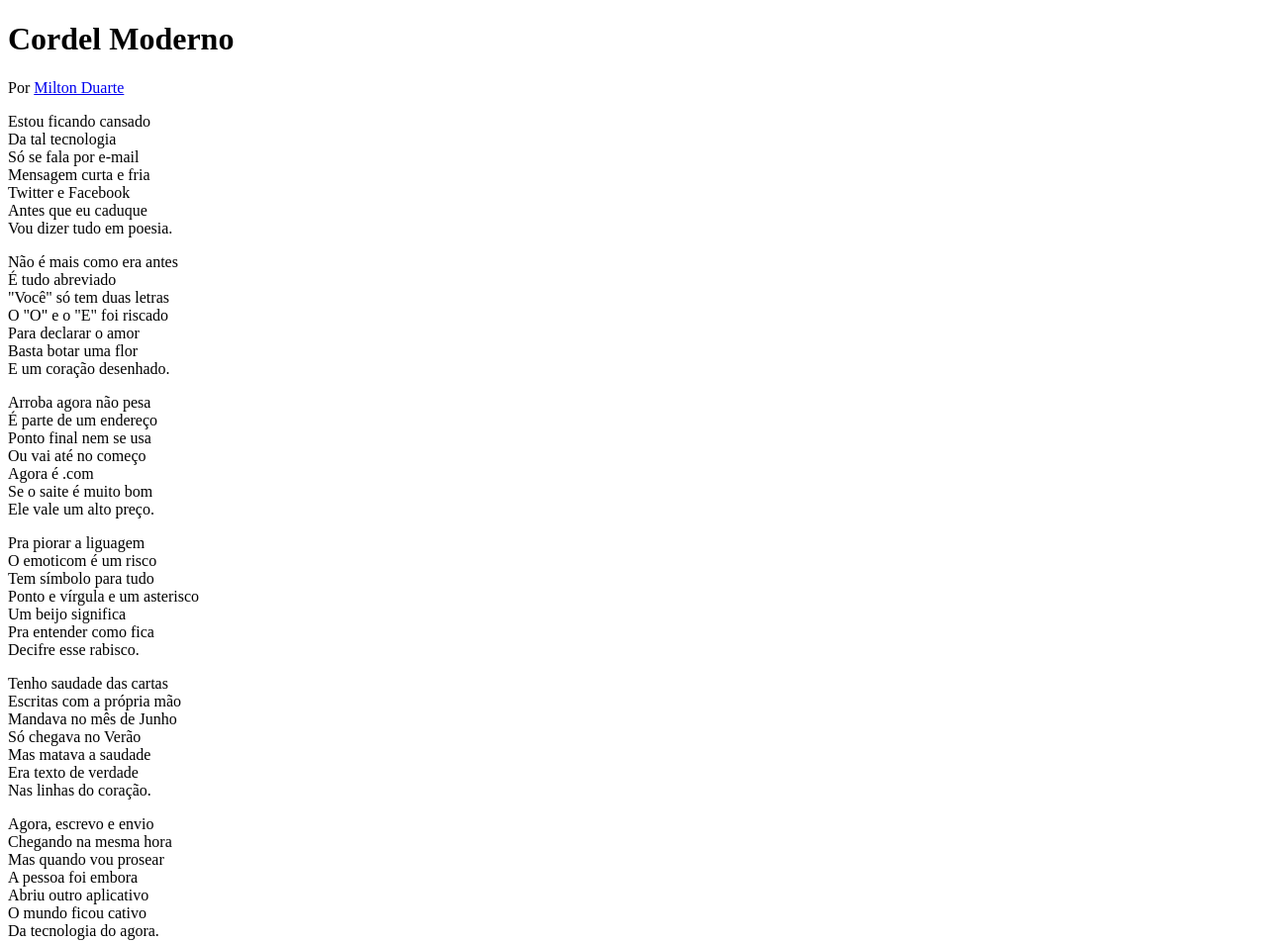
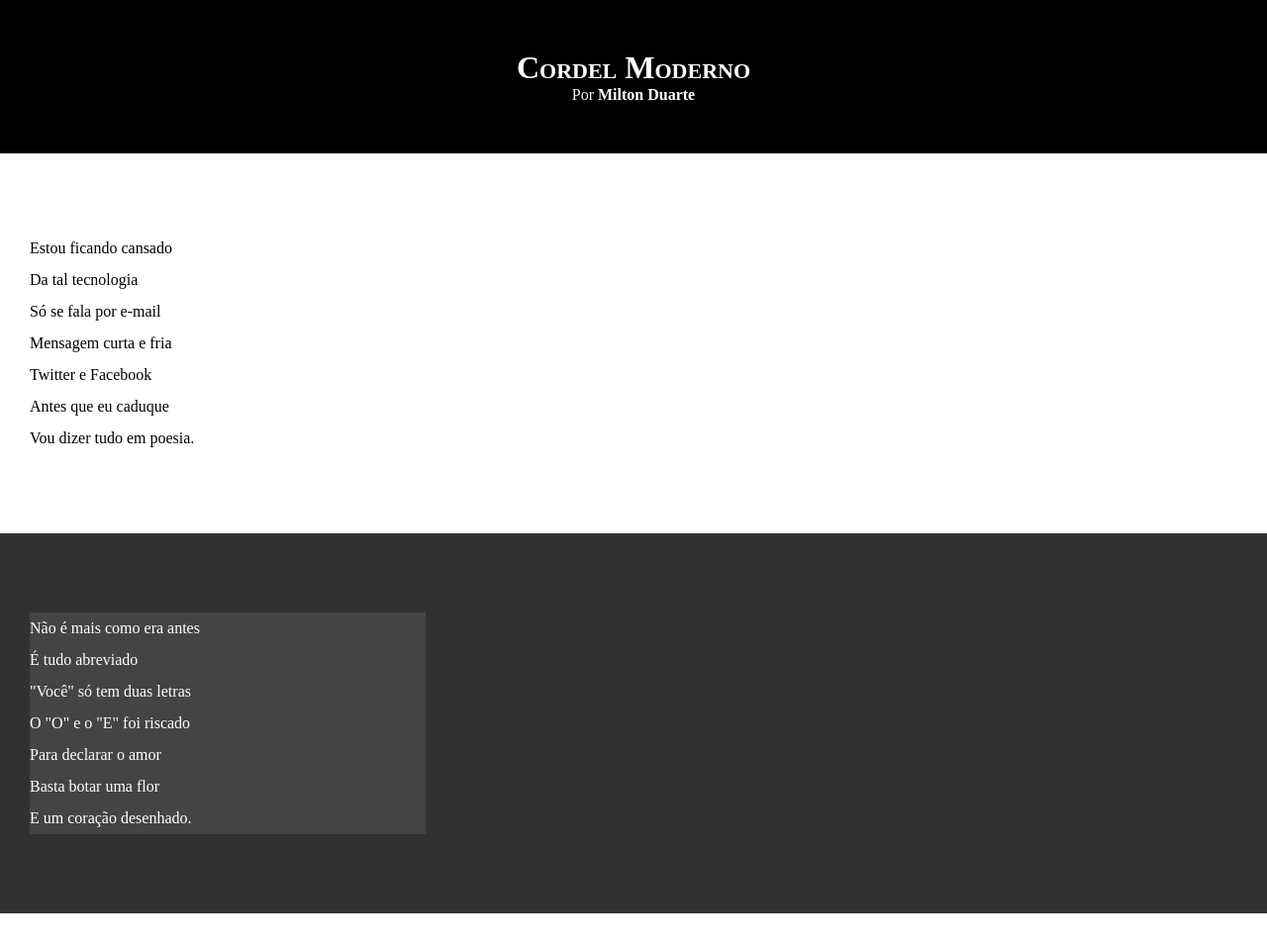
Before and after one commit to dudasantts/html-css, a plain HTML site: page práticas/Cordel/index.html in a window 1280 px wide. Shown: the top 953 px of the page at 99% size. Drawn offline with Linux system fonts and the light colour scheme.

Commit message:
Atualizei estilos dos textos

```diff
--- a/práticas/Cordel/index.html
+++ b/práticas/Cordel/index.html
@@ -18,7 +18,7 @@
         </p>
     </header>
 
-    <section>
+    <section class="normal">
         <p>
             Estou ficando cansado <br>
             Da tal tecnologia <br>
@@ -30,7 +30,7 @@
         </p>
     </section>
 
-    <section>
+    <section class="imagem">
         <p>
             Não é mais como era antes <br>
             É tudo abreviado <br>
@@ -42,7 +42,7 @@
         </p>
     </section>
 
-    <section>
+    <section class="normal">
         <p>
             Arroba agora não pesa <br>
             É parte de um endereço <br>
@@ -65,7 +65,7 @@
     </section>
 
 
-    <section>
+    <section class="imagem">
         <p>
             Tenho saudade das cartas <br>
             Escritas com a própria mão <br>
@@ -77,7 +77,7 @@
         </p>
     </section>
 
-    <section>
+    <section class="normal">
         <p>
             Agora, escrevo e envio <br>
             Chegando na mesma hora <br>
--- a/práticas/Cordel/style.css
+++ b/práticas/Cordel/style.css
@@ -1 +1,65 @@
 @charset "UTF-8";
+
+* {
+    margin: 0px;
+    padding: 0px;
+}
+
+html, body {
+    min-height: 100vh;
+    background-color: darkgray;
+}
+
+header {
+    background-color: black;
+    color: white;
+    text-align: center;
+}
+
+header > h1 {
+    padding-top: 50px;
+    font-variant: small-caps;
+}
+
+header > p {
+    padding-bottom: 50px;
+}
+
+header a, footer a {
+    color: white;
+    text-decoration: none;
+    font-weight: bolder;
+}
+
+header a:hover, footer a:hover {
+    text-decoration: underline;
+}
+
+section {
+    padding-top: 10vh;
+    padding-bottom: 10vh;
+    line-height: 2em;
+    padding-left: 30px;
+}
+
+.normal {
+    background-color: white;
+    color: black;
+}
+
+.imagem {
+    background-color: rgb(49, 49, 49);
+    color: white;
+}
+
+.imagem > p {
+    width: 400px;
+    background-color: rgb(70, 67, 67);
+}
+
+footer {
+    background-color: black;
+    color: white;
+    text-align: center;
+    padding: 10px;
+}
```
